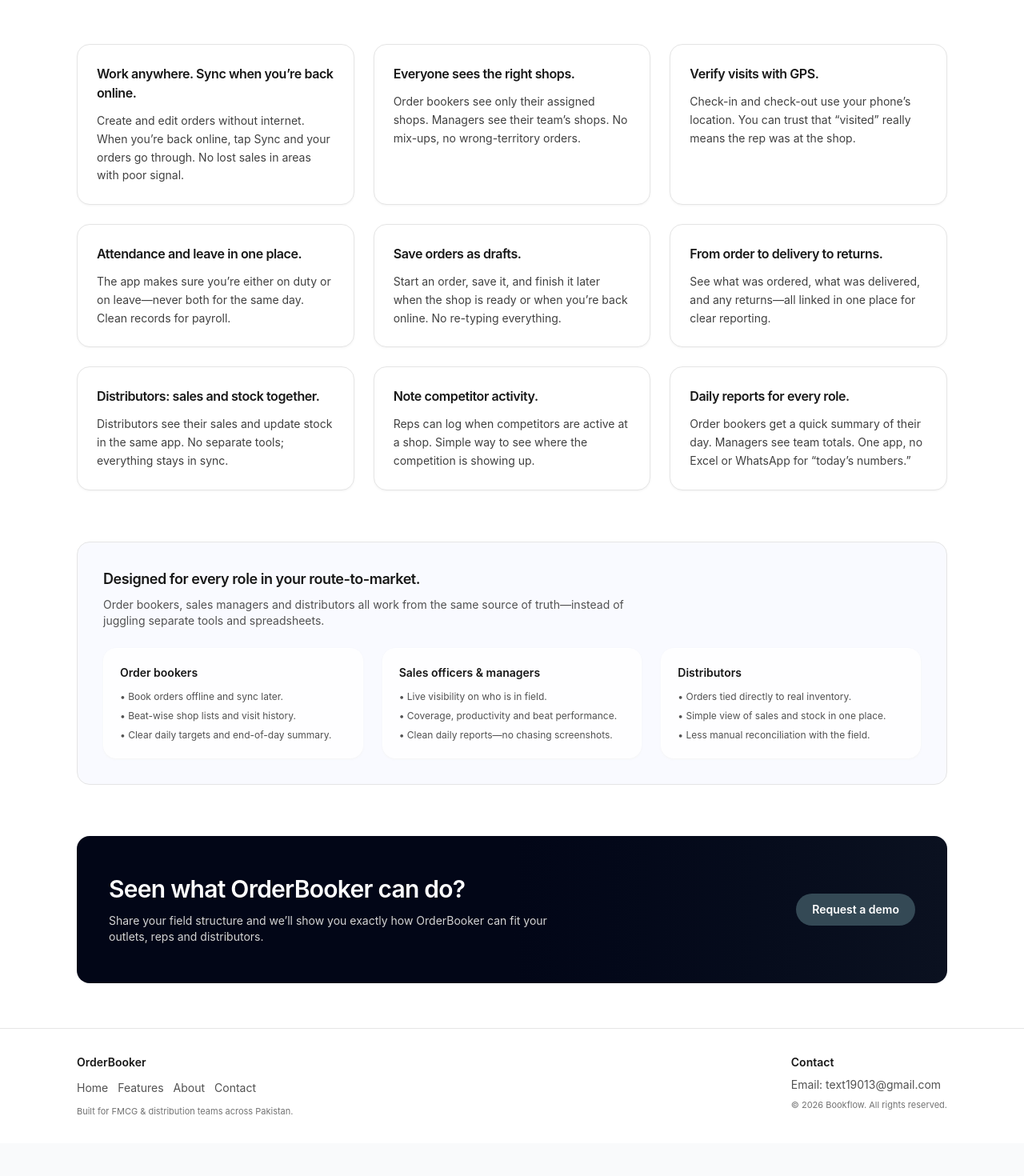
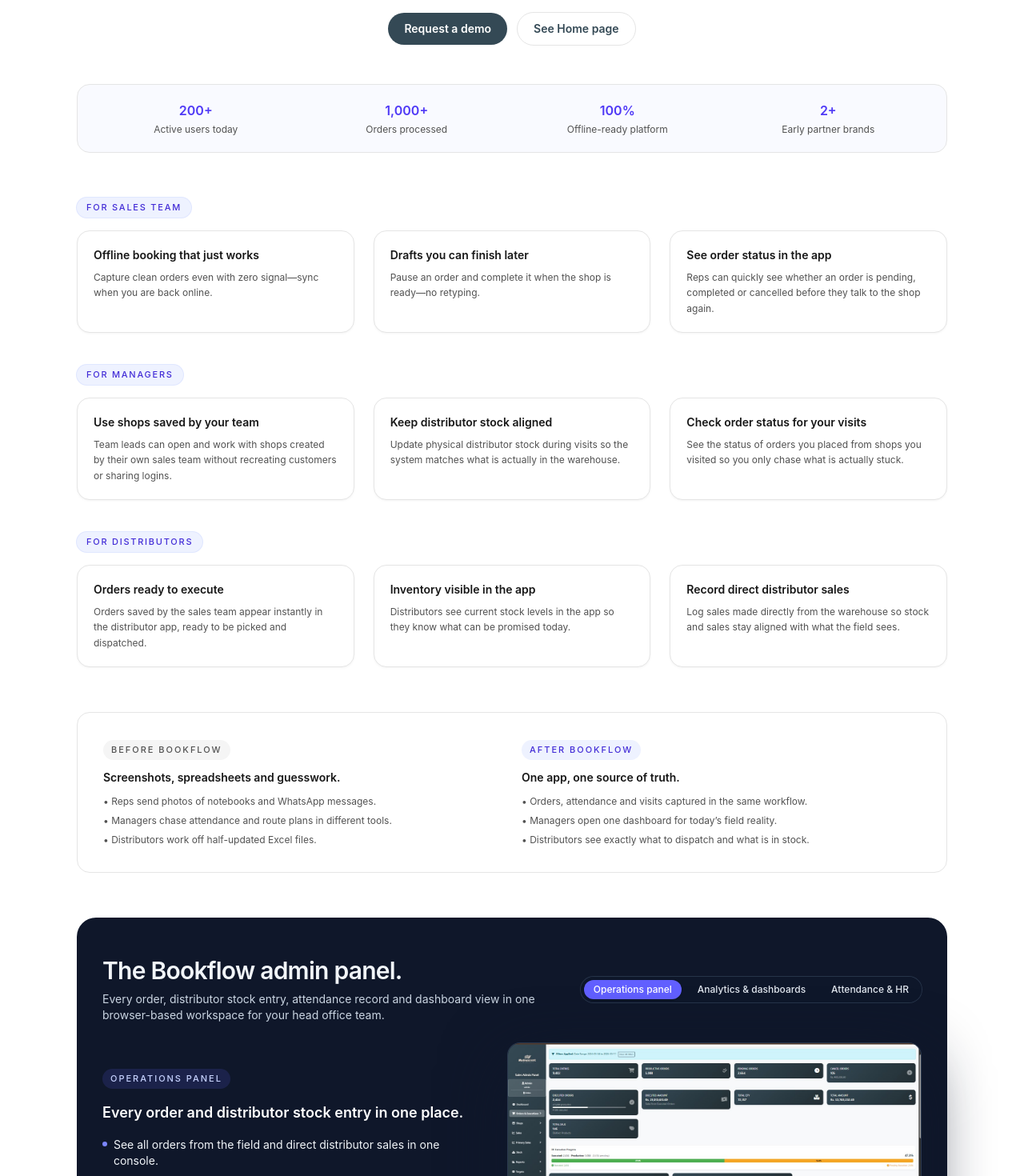
Before and after one commit to Aliyan008/BookFlow, a React (Vite) app: page /features in a window 1280 px wide. Shown: the part 280-1750 px from the top of the page at 80% size. Before the commit the page ends 1709 px from the top, so only its background shows below. Built offline with nearby package versions, Linux system fonts and the light colour scheme.

Commit message:
Updated Footer component to reflect brand name change from "OrderBooker" to "Bookflow". Enhanced Features page with new content, images, and improved layout for better user experience and clarity.

```diff
--- a/src/components/Footer.jsx
+++ b/src/components/Footer.jsx
@@ -6,7 +6,7 @@
       <div className="mx-auto flex max-w-6xl flex-col gap-6 px-4 py-8 text-sm text-neutral-600 sm:flex-row sm:items-start sm:justify-between sm:px-6 lg:px-8">
         <div className="space-y-3">
           <p className="text-sm font-semibold text-neutral-900">
-            OrderBooker
+            Bookflow
           </p>
           <nav className="flex flex-wrap gap-3 text-xs sm:text-sm">
             <NavLink to="/" className="hover:text-indigo-600">
--- a/src/pages/Features.jsx
+++ b/src/pages/Features.jsx
@@ -1,45 +1,15 @@
+import { useState } from 'react'
 import { motion } from 'framer-motion'
 import { NavLink } from 'react-router-dom'
 import { Button } from '../components/Button'
-
-const features = [
-  {
-    headline: 'Work anywhere. Sync when you’re back online.',
-    body: 'Create and edit orders without internet. When you’re back online, tap Sync and your orders go through. No lost sales in areas with poor signal.',
-  },
-  {
-    headline: 'Everyone sees the right shops.',
-    body: 'Order bookers see only their assigned shops. Managers see their team’s shops. No mix-ups, no wrong-territory orders.',
-  },
-  {
-    headline: 'Verify visits with GPS.',
-    body: 'Check-in and check-out use your phone’s location. You can trust that “visited” really means the rep was at the shop.',
-  },
-  {
-    headline: 'Attendance and leave in one place.',
-    body: 'The app makes sure you’re either on duty or on leave—never both for the same day. Clean records for payroll.',
-  },
-  {
-    headline: 'Save orders as drafts.',
-    body: 'Start an order, save it, and finish it later when the shop is ready or when you’re back online. No re-typing everything.',
-  },
-  {
-    headline: 'From order to delivery to returns.',
-    body: 'See what was ordered, what was delivered, and any returns—all linked in one place for clear reporting.',
-  },
-  {
-    headline: 'Distributors: sales and stock together.',
-    body: 'Distributors see their sales and update stock in the same app. No separate tools; everything stays in sync.',
-  },
-  {
-    headline: 'Note competitor activity.',
-    body: 'Reps can log when competitors are active at a shop. Simple way to see where the competition is showing up.',
-  },
-  {
-    headline: 'Daily reports for every role.',
-    body: 'Order bookers get a quick summary of their day. Managers see team totals. One app, no Excel or WhatsApp for “today’s numbers.”',
-  },
-]
+import analyticsImage from '../assets/analytics.jpeg'
+import dashboardImage from '../assets/dashboard.jpeg'
+import attendanceAppImage from '../assets/attendance_app.jpeg'
+import homeTabImage from '../assets/home_tab.jpeg'
+import attendancePageImage from '../assets/attendance_page.jpeg'
+import ordersPageImage from '../assets/orders_page.jpeg'
+import stockManagementImage from '../assets/stock_management.jpeg'
+import dailyReportImage from '../assets/daily_report.jpeg'
 
 const fadeUp = (delay = 0) => ({
   initial: { opacity: 0, y: 24 },
@@ -48,111 +18,374 @@
   viewport: { once: true, amount: 0.2 },
 })
 
+const stats = [
+  { label: 'Active users today', value: '200+' },
+  { label: 'Orders processed', value: '1,000+' },
+  { label: 'Offline-ready platform', value: '100%' },
+  { label: 'Early partner brands', value: '2+' },
+]
+
+const featureRows = [
+  {
+    label: 'For sales team',
+    items: [
+      {
+        title: 'Offline booking that just works',
+        body: 'Capture clean orders even with zero signal—sync when you are back online.',
+      },
+      {
+        title: 'Drafts you can finish later',
+        body: 'Pause an order and complete it when the shop is ready—no retyping.',
+      },
+      {
+        title: 'See order status in the app',
+        body: 'Reps can quickly see whether an order is pending, completed or cancelled before they talk to the shop again.',
+      },
+    ],
+  },
+  {
+    label: 'For managers',
+    items: [
+      {
+        title: 'Use shops saved by your team',
+        body: 'Team leads can open and work with shops created by their own sales team without recreating customers or sharing logins.',
+      },
+      {
+        title: 'Keep distributor stock aligned',
+        body: 'Update physical distributor stock during visits so the system matches what is actually in the warehouse.',
+      },
+      {
+        title: 'Check order status for your visits',
+        body: 'See the status of orders you placed from shops you visited so you only chase what is actually stuck.',
+      },
+    ],
+  },
+  {
+    label: 'For distributors',
+    items: [
+      {
+        title: 'Orders ready to execute',
+        body: 'Orders saved by the sales team appear instantly in the distributor app, ready to be picked and dispatched.',
+      },
+      {
+        title: 'Inventory visible in the app',
+        body: 'Distributors see current stock levels in the app so they know what can be promised today.',
+      },
+      {
+        title: 'Record direct distributor sales',
+        body: 'Log sales made directly from the warehouse so stock and sales stay aligned with what the field sees.',
+      },
+    ],
+  },
+]
+
+const storyboardSteps = [
+  {
+    title: '1. Rep starts the day',
+    body: 'Check in with GPS so the system knows who is really in market.',
+    image: attendancePageImage,
+  },
+  {
+    title: '2. Visit assigned shops',
+    body: 'Follow the beat plan and open shop profiles with full history.',
+    image: homeTabImage,
+  },
+  {
+    title: '3. Book the order fast',
+    body: 'Structured order screen with products, pricing and schemes.',
+    image: ordersPageImage,
+  },
+  {
+    title: '4. Distributor prepares stock',
+    body: 'Orders sync to distributor so stock and delivery can be planned.',
+    image: stockManagementImage,
+  },
+  {
+    title: '5. Manager reviews the day',
+    body: 'Dashboards and reports show visits, coverage and sales in minutes.',
+    image: dailyReportImage,
+  },
+]
+
+const spotlightTabs = [
+  {
+    key: 'ops',
+    label: 'Operations panel',
+    title: 'Every order and distributor stock entry in one place.',
+    image: ordersPageImage,
+    bullets: [
+      'See all orders from the field and direct distributor sales in one console.',
+      'Filter by distributor, city or route to prep dispatch and invoicing.',
+      'Export clean data for finance, logistics and reconciliations.',
+    ],
+  },
+  {
+    key: 'analytics',
+    label: 'Analytics & dashboards',
+    title: 'Dashboards for orders, execution and coverage.',
+    image: dashboardImage,
+    bullets: [
+      'Track orders and execution by zone, city, shop type and distributor.',
+      'See which distributors, areas and SKUs are growing, flat or declining.',
+      'Drill into gaps before they show up at month-end.',
+    ],
+  },
+  {
+    key: 'people',
+    label: 'Attendance & HR',
+    title: 'Attendance and leave that match reality.',
+    image: attendancePageImage,
+    bullets: [
+      'View GPS-based attendance records coming from the field app.',
+      'Manage leave requests and approvals against your attendance rules.',
+      'Export-ready records for payroll and compliance teams.',
+    ],
+  },
+]
+
+const personas = [
+  {
+    title: 'Order bookers',
+    bullets: [
+      'Beat-wise shop lists and visit history.',
+      'Fast, structured order booking.',
+      'Clear progress against daily targets.',
+    ],
+    image: ordersPageImage,
+  },
+  {
+    title: 'Sales managers',
+    bullets: [
+      'Live view of who is in field.',
+      'Coverage and productivity by beat.',
+      'One dashboard for today’s numbers.',
+    ],
+    image: analyticsImage,
+  },
+  {
+    title: 'Distributors',
+    bullets: [
+      'Orders tied directly to stock.',
+      'Sales and stock in one place.',
+      'Less reconciliation with your sales team.',
+    ],
+    image: stockManagementImage,
+  },
+]
+
 export function Features() {
+  const [activeSpotlight, setActiveSpotlight] = useState(spotlightTabs[0].key)
+
+  const activeSpotlightTab =
+    spotlightTabs.find((tab) => tab.key === activeSpotlight) ?? spotlightTabs[0]
+
   return (
     <div className="min-h-[calc(100vh-4rem-4rem)] bg-white text-[#0a0a0a]">
       <main className="mx-auto max-w-6xl px-4 py-10 sm:px-6 sm:py-14 lg:px-8">
         {/* Hero */}
         <motion.section
-          className="mb-12 text-center sm:mb-16"
+          className="mb-10 text-center sm:mb-12"
           {...fadeUp(0)}
         >
           <p className="mx-auto inline-flex items-center gap-2 rounded-full bg-indigo-50 px-3 py-1 text-xs font-medium text-indigo-700 ring-1 ring-indigo-100">
             Product · Features
           </p>
           <h1 className="mt-4 text-3xl font-semibold tracking-tight text-neutral-900 sm:text-4xl">
-            Everything your field team needs in one app.
+            Everything your field team needs, together.
           </h1>
-          <p className="mx-auto mt-4 max-w-2xl text-sm text-neutral-600 sm:text-base">
-            OrderBooker brings offline order booking, GPS-verified attendance, distributor
-            coordination and role-based reporting into a single, offline-ready mobile app.
+          <p className="mx-auto mt-4 max-w-2xl text-sm leading-relaxed text-neutral-700 sm:text-base">
+            OrderBooker brings offline orders, GPS attendance, distributor execution and
+            daily reporting into one app that works in the real world—not just in slides.
           </p>
+          <div className="mt-5 flex flex-wrap items-center justify-center gap-3">
+            <Button as={NavLink} to="/contact">
+              Request a demo
+            </Button>
+            <Button
+              as={NavLink}
+              to="/"
+              variant="ghost"
+              className="border border-neutral-200 bg-white/70 hover:bg-neutral-50"
+            >
+              See Home page
+            </Button>
+          </div>
         </motion.section>
 
-        {/* Feature cards */}
-        <section className="mb-16">
-          <div className="grid gap-6 sm:grid-cols-2 lg:grid-cols-3">
-            {features.map((feature, idx) => (
+        {/* Stat bar */}
+        <section className="mb-14">
+          <motion.div
+            className="grid gap-4 rounded-2xl border border-neutral-200 bg-[#F9FAFF] px-4 py-5 text-sm text-neutral-700 sm:grid-cols-4 sm:px-6"
+            {...fadeUp(0.05)}
+          >
+            {stats.map((stat) => (
+              <div
+                key={stat.label}
+                className="flex flex-col items-start gap-1 sm:items-center"
+              >
+                <p className="text-base font-semibold text-indigo-600">
+                  {stat.value}
+                </p>
+                <p className="text-xs text-neutral-600">{stat.label}</p>
+              </div>
+            ))}
+          </motion.div>
+        </section>
+
+        {/* Features by role rows */}
+        <section className="mb-14 space-y-10">
+          {featureRows.map((row, rowIdx) => (
+            <div key={row.label} className="space-y-4">
+              <motion.div
+                className="flex items-center justify-between gap-4"
+                {...fadeUp(0.05 * rowIdx)}
+              >
+                <div className="inline-flex items-center gap-2 rounded-full bg-indigo-50 px-3 py-1 text-[11px] font-medium uppercase tracking-[0.16em] text-indigo-700 ring-1 ring-indigo-100">
+                  {row.label}
+                </div>
+              </motion.div>
+              <div className="grid gap-6 sm:grid-cols-3">
+                {row.items.map((item, idx) => (
                   <motion.article
-                key={feature.headline}
-                className="flex flex-col rounded-2xl border border-neutral-200 bg-white p-6 shadow-sm shadow-neutral-100 transition hover:-translate-y-0.5 hover:shadow-lg"
-                {...fadeUp(0.05 * idx)}
+                    key={item.title}
+                    className="flex h-full flex-col rounded-2xl border border-neutral-200 bg-white p-5 shadow-sm shadow-neutral-100 transition hover:-translate-y-0.5 hover:shadow-lg"
+                    {...fadeUp(0.05 * idx + 0.05 * rowIdx)}
                   >
-                <h2 className="text-base font-semibold tracking-tight text-neutral-900">
-                  {feature.headline}
-                </h2>
-                <p className="mt-3 text-sm leading-relaxed text-neutral-700">
-                  {feature.body}
+                    <h3 className="text-sm font-semibold text-neutral-900">
+                      {item.title}
+                    </h3>
+                    <p className="mt-2 text-xs leading-relaxed text-neutral-600">
+                      {item.body}
                     </p>
                   </motion.article>
                 ))}
               </div>
+            </div>
+          ))}
         </section>
 
-        {/* By role */}
+        {/* Before vs After */}
         <motion.section
-          className="mb-16 rounded-2xl border border-neutral-200 bg-[#F9FAFF] p-6 sm:p-8"
-          {...fadeUp(0.1)}
+          className="mb-14 grid gap-6 rounded-2xl border border-neutral-200 bg-white p-6 sm:grid-cols-2 sm:p-8"
+          {...fadeUp(0.05)}
         >
-          <h2 className="text-lg font-semibold tracking-tight text-neutral-900">
-            Designed for every role in your route-to-market.
+          <div>
+            <p className="inline-flex items-center rounded-full bg-neutral-100 px-2.5 py-1 text-[11px] font-medium uppercase tracking-[0.18em] text-neutral-600">
+              Before Bookflow
+            </p>
+            <h2 className="mt-3 text-sm font-semibold text-neutral-900">
+              Screenshots, spreadsheets and guesswork.
             </h2>
-          <p className="mt-2 max-w-2xl text-sm text-neutral-600">
-            Order bookers, sales managers and distributors all work from the same source
-            of truth—instead of juggling separate tools and spreadsheets.
+            <ul className="mt-3 space-y-2 text-xs text-neutral-600">
+              <li>• Reps send photos of notebooks and WhatsApp messages.</li>
+              <li>• Managers chase attendance and route plans in different tools.</li>
+              <li>• Distributors work off half-updated Excel files.</li>
+            </ul>
+          </div>
+          <div>
+            <p className="inline-flex items-center rounded-full bg-indigo-50 px-2.5 py-1 text-[11px] font-medium uppercase tracking-[0.18em] text-indigo-700">
+              After Bookflow
             </p>
-          <div className="mt-6 grid gap-6 sm:grid-cols-3">
-            <article className="flex h-full flex-col rounded-2xl border border-white bg-white/80 p-5 shadow-sm shadow-neutral-100">
-              <h3 className="text-sm font-semibold text-neutral-900">
-                Order bookers
-              </h3>
+            <h2 className="mt-3 text-sm font-semibold text-neutral-900">
+              One app, one source of truth.
+            </h2>
             <ul className="mt-3 space-y-2 text-xs text-neutral-600">
-                <li>• Book orders offline and sync later.</li>
-                <li>• Beat-wise shop lists and visit history.</li>
-                <li>• Clear daily targets and end-of-day summary.</li>
+              <li>• Orders, attendance and visits captured in the same workflow.</li>
+              <li>• Managers open one dashboard for today’s field reality.</li>
+              <li>• Distributors see exactly what to dispatch and what is in stock.</li>
             </ul>
-            </article>
-            <article className="flex h-full flex-col rounded-2xl border border-white bg-white/80 p-5 shadow-sm shadow-neutral-100">
-              <h3 className="text-sm font-semibold text-neutral-900">
-                Sales officers & managers
-              </h3>
-              <ul className="mt-3 space-y-2 text-xs text-neutral-600">
-                <li>• Live visibility on who is in field.</li>
-                <li>• Coverage, productivity and beat performance.</li>
-                <li>• Clean daily reports—no chasing screenshots.</li>
-              </ul>
-            </article>
-            <article className="flex h-full flex-col rounded-2xl border border-white bg-white/80 p-5 shadow-sm shadow-neutral-100">
-              <h3 className="text-sm font-semibold text-neutral-900">
-                Distributors
-              </h3>
-              <ul className="mt-3 space-y-2 text-xs text-neutral-600">
-                <li>• Orders tied directly to real inventory.</li>
-                <li>• Simple view of sales and stock in one place.</li>
-                <li>• Less manual reconciliation with the field.</li>
-              </ul>
-            </article>
           </div>
         </motion.section>
+
+        {/* Admin panel spotlight */}
+        <section className="mb-14 rounded-3xl bg-[#0F172A] text-slate-100">
+          <div className="px-4 py-10 sm:px-6 sm:py-12 lg:px-8">
+            <motion.div
+              className="mb-6 flex flex-wrap items-center justify-between gap-4"
+              {...fadeUp(0)}
+            >
+              <div>
+                <h2 className="text-2xl font-semibold tracking-tight sm:text-3xl">
+                  The Bookflow admin panel.
+                </h2>
+                <p className="mt-2 max-w-xl text-sm text-slate-300">
+                  Every order, distributor stock entry, attendance record and dashboard
+                  view in one browser-based workspace for your head office team.
+                </p>
+              </div>
+              <div className="flex gap-2 rounded-full bg-slate-900/70 p-1 ring-1 ring-slate-700/70">
+                {spotlightTabs.map((tab) => {
+                  const isActive = tab.key === activeSpotlight
+                  return (
+                    <button
+                      key={tab.key}
+                      type="button"
+                      onClick={() => setActiveSpotlight(tab.key)}
+                      className={`rounded-full px-3 py-1 text-xs font-medium transition ${
+                        isActive
+                          ? 'bg-indigo-500 text-white shadow-sm'
+                          : 'text-slate-200 hover:bg-slate-800'
+                      }`}
+                    >
+                      {tab.label}
+                    </button>
+                  )
+                })}
+              </div>
+            </motion.div>
+
+            <motion.div
+              className="grid gap-8 lg:grid-cols-[minmax(0,1.1fr)_minmax(0,1.2fr)] lg:items-center"
+              {...fadeUp(0.05)}
+            >
+              <div className="space-y-4">
+                <p className="inline-flex items-center gap-2 rounded-full bg-indigo-500/15 px-2.5 py-1 text-[11px] font-medium uppercase tracking-[0.18em] text-indigo-200">
+                  {activeSpotlightTab.label}
+                </p>
+                <h3 className="text-lg font-semibold text-white">
+                  {activeSpotlightTab.title}
+                </h3>
+                <ul className="space-y-2 text-sm text-slate-100">
+                  {activeSpotlightTab.bullets.map((bullet) => (
+                    <li key={bullet} className="flex items-start gap-2">
+                      <span className="mt-[6px] h-1.5 w-1.5 rounded-full bg-indigo-400" />
+                      <span>{bullet}</span>
+                    </li>
+                  ))}
+                </ul>
+              </div>
+
+              <div className="flex items-center justify-center">
+                <div className="w-full max-w-xl overflow-hidden rounded-2xl border border-slate-700/80 bg-slate-900/90 shadow-[0_24px_80px_rgba(15,23,42,0.9)]">
+                  <img
+                    src={activeSpotlightTab.image}
+                    alt={activeSpotlightTab.label}
+                    className="h-full w-full object-cover"
+                  />
+                </div>
+              </div>
+            </motion.div>
+          </div>
+        </section>
 
         {/* Final CTA */}
         <motion.section
           className="rounded-2xl bg-gradient-to-r from-[#020617] via-[#020617] to-[#0B1120] px-6 py-10 text-white sm:px-10 sm:py-12"
-          {...fadeUp(0.15)}
+          {...fadeUp(0.1)}
         >
           <div className="flex flex-col items-start gap-6 sm:flex-row sm:items-center sm:justify-between">
             <div>
               <h2 className="text-2xl font-semibold tracking-tight sm:text-3xl">
-                Seen what OrderBooker can do?
+                Ready to map this to your field team?
               </h2>
               <p className="mt-3 max-w-xl text-sm text-neutral-300">
-                Share your field structure and we’ll show you exactly how OrderBooker
-                can fit your outlets, reps and distributors.
+                Share how your reps, managers and distributors work today and we’ll walk
+                you through a live OrderBooker workspace that mirrors your routes.
               </p>
             </div>
             <div className="flex flex-wrap items-center gap-3">
               <Button as={NavLink} to="/contact">
-                Request a demo
+                Talk to us about your setup
               </Button>
             </div>
           </div>
```
Lines whose indentation alone changed are shown as unchanged.
